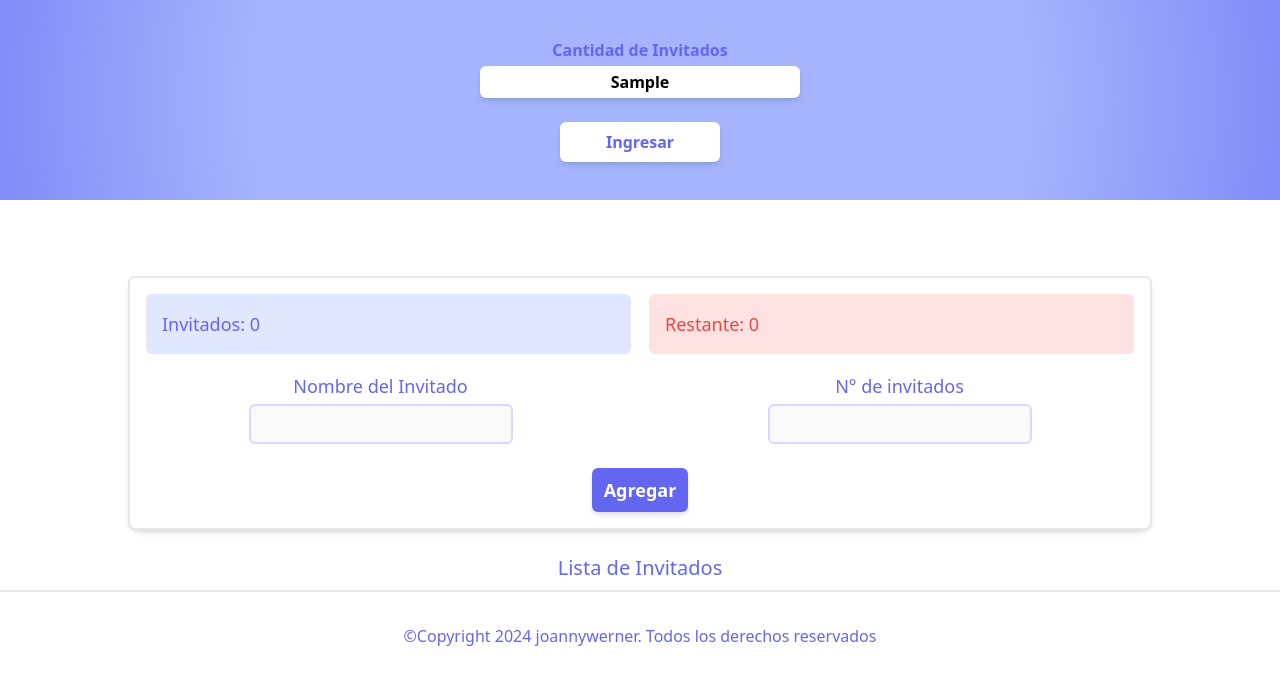
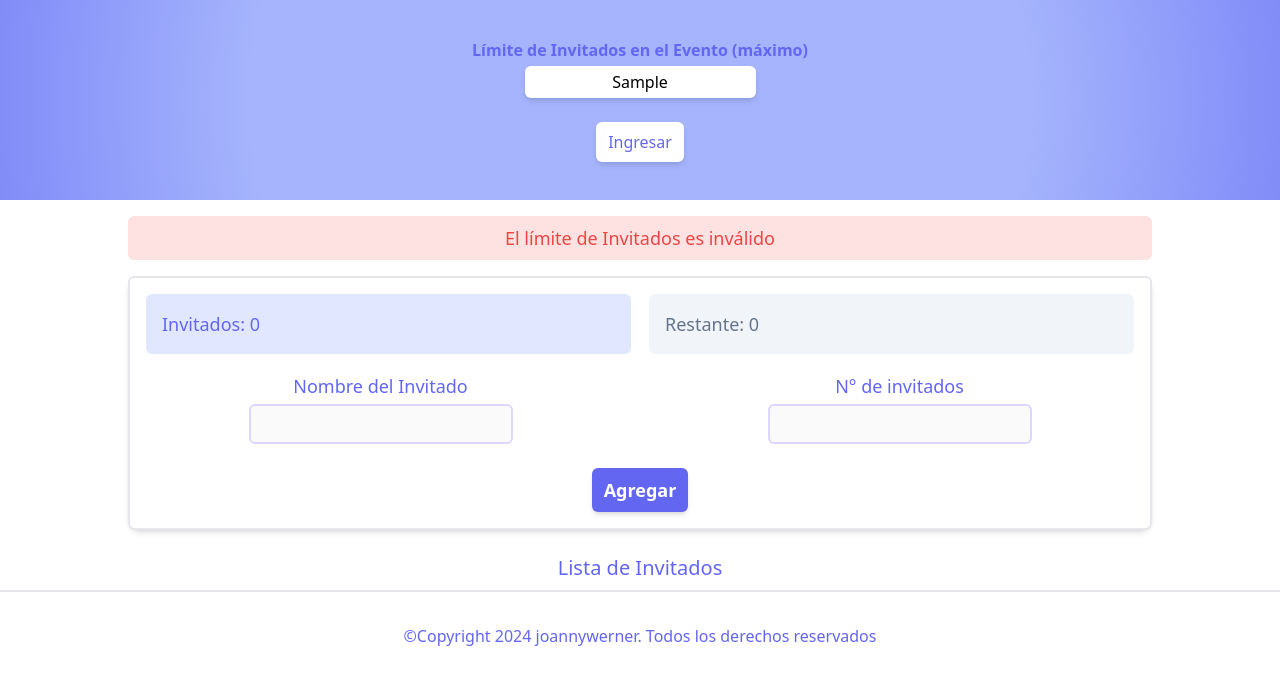
Before and after one commit to jjwernerm/invitadosClass, a website built with Vite: page index.html in a window 1280 px wide. Both pictures are taken after typing "Sample" into the empty fields and a click on the button "Ingresar". Built offline with nearby package versions, Linux system fonts and the light colour scheme.

Commit message:
Validando campos, botones y mensajes de error o éxito

```diff
--- a/css/style.css
+++ b/css/style.css
@@ -13,3 +13,11 @@
 .h-gradient {
   height: 25vh;
 }
+
+.message-success {
+  @apply text-green-500 bg-green-100 rounded-md;
+}
+
+.message-alert {
+  @apply text-red-500 bg-red-100 rounded-md;
+}
--- a/index.html
+++ b/index.html
@@ -16,38 +16,36 @@
   <div id="app">
 
     <!-- MAIN SECTION -->
-    <div class="gradient-color h-gradient font-bold">
-      <div class="h-gradient flex justify-center items-center">
+    <div class="gradient-color h-gradient">
+      <!-- <div class="h-gradient flex items-center"> -->
 
-        <form class="md:w-1/4" id="main-form">
+        <form class="h-gradient w-full flex flex-col justify-center items-center" id="main-form">
 
-          <div class="text-center text-indigo-500">
-            <label for="input-amount">Cantidad de Invitados</label>
+          <div class="w-3/5 text-center font-bold text-indigo-500">
+            <label for="input-amount">Límite de Invitados en el Evento (máximo)</label>
           </div>
 
-          <div class="mt-1 mb-6">
-            <input id="input-amount" type="text" required
-              class="w-full text-center rounded-md py-1 shadow-md outline-none focus:ring-2 ring-indigo-500">
+          <div class="w-1/5 mt-1 mb-6 flex justify-center">
+            <input id="input-limit" type="text" required
+              class="text-center rounded-md py-1 shadow-md outline-none focus:ring-2 ring-indigo-500">
           </div>
 
           <div class="flex justify-center">
             <button type="submit"
-              class="w-2/4 rounded-md bg-white px-3 py-2 text-indigo-500 shadow-md hover:bg-indigo-500 hover:text-white">Ingresar</button>
+              class="w-full rounded-md bg-white px-3 py-2 text-indigo-500 shadow-md hover:bg-indigo-500 hover:text-white">Ingresar</button>
           </div>
 
         </form>
 
-      </div>
+      <!-- </div> -->
     </div>
 
     <!-- WARNING MESSAGE SECTION -->
     <div class="flex justify-center text-sm md:text-lg">
       <div class="w-4/5 mt-4 rounded-xl text-center">
-        <p class="p-2" id="warning-message">&nbsp;</p>
+        <p class="p-2" id="msg-warning">&nbsp;</p>
       </div>
     </div>
-
-
 
     <!-- FORM SECTION -->
     <div class="flex justify-center text-sm md:text-lg">
@@ -61,7 +59,7 @@
               <p>Invitados: <span id="span-guests">0</span></p>
             </div>
 
-            <div class="bg-red-100 text-red-500 rounded-md mt-1 p-4">
+            <div class="bg-slate-100 text-slate-500 rounded-md mt-1 p-4">
               <p>Restante: <span id="span-remaining">0</span></p>
             </div>
 
@@ -91,7 +89,7 @@
 
           <div class="flex justify-center">
             <button type="submit"
-              class="rounded-md bg-indigo-500 px-3 py-2 font-semibold text-white shadow-md hover:bg-indigo-400 hover:text-white">Agregar</button>
+              class="rounded-md bg-indigo-500 px-3 py-2 font-semibold text-white shadow-md hover:bg-indigo-400 hover:text-white" disabled>Agregar</button>
           </div>
 
         </form>
--- a/js/app.js
+++ b/js/app.js
@@ -2,8 +2,8 @@ export function setupApp() {
 
   // Variables
   const mainForm = document.querySelector('#main-form');
-  const inputAmount = document.querySelector('#input-amount');
-  const warningMessage = document.querySelector('#warning-message');
+  const inputLimit = document.querySelector('#input-limit');
+  const msgWarning = document.querySelector('#msg-warning');
   const sectionForm = document.querySelector('#section-form');
   const spanGuests = document.querySelector('#span-guests');
   const spanRemaining = document.querySelector('#span-remaining');
@@ -17,7 +17,7 @@ export function setupApp() {
   eventListeners();
   function eventListeners() {
 
-    mainForm.addEventListener('submit', enterGuests);
+    mainForm.addEventListener('submit', enterLimit);
     sectionForm.addEventListener('submit', addGuests);
 
 
@@ -26,11 +26,11 @@ export function setupApp() {
   //-----------------------------------------
 
   // Class
-  class Guests {
+  class Guest {
 
-    constructor(guests) {
-      this.guests = Number(guests);
-      this.remaining = Number(guests);
+    constructor(guest) {
+      this.guest = Number(guest);
+      this.remaining = Number(guest);
       this.total = [];
     };
   };
@@ -41,13 +41,17 @@ export function setupApp() {
     activateSectionForm(amount) {
 
       // Destructuring
-      const { guests, remaining } = amount;
+      const { guest, remaining } = amount;
 
-      spanGuests.textContent = guests;
+      spanGuests.textContent = guest;
       spanRemaining.textContent = remaining
-      inputAmount.setAttribute('disabled', true);
+      inputLimit.setAttribute('disabled', true);
+      mainForm.querySelector('button[type="submit"]').className = '';
+      mainForm.querySelector('button[type="submit"]').innerHTML = '';
       inputName.removeAttribute('disabled');
       inputNumber.removeAttribute('disabled');
+      sectionForm.querySelector('button[type="submit"]').removeAttribute('disabled');
+
 
     };
 
@@ -55,23 +59,35 @@ export function setupApp() {
 
       if(type === 'error') {
 
-        warningMessage.classList.add('bg-red-100', 'text-red-500', 'rounded-md');
+        msgWarning.classList.add('message-alert');
 
       } else {
 
-        warningMessage.classList.add('bg-green-100', 'text-green-500', 'rounded-md');
+        msgWarning.classList.add('message-success');
 
       };
 
       // Mensaje de error en el HTML
-      warningMessage.textContent = message;
+      msgWarning.textContent = message;
 
-      // Quitar mensaje de error en el HTML
-      // setTimeout(() => {
-      //   warningMessage.innerHTML = '&nbsp;';
-      //   warningMessage.classList.remove('bg-red-100', 'bg-green-100');
-      //   warningMessage.remove();
-      // }, 3000);
+      // Quitar mensaje después de 3 segundos
+      setTimeout(() => {
+
+        // Dejo un espacio en blanco para mantener el estilo de márgenes y relleno en en lugar de mensajes.
+        msgWarning.innerHTML = '&nbsp;';
+        inputName.value = '';
+        inputNumber.value = '';
+
+        if (type === 'error') {
+
+          msgWarning.classList.remove('message-alert');
+
+        } else {
+
+          msgWarning.classList.remove('message-success');
+        };
+
+      }, 3000);
 
     };
 
@@ -85,18 +101,21 @@ export function setupApp() {
   //-----------------------------------------
 
   // Functions
-  function enterGuests(e) {
+  function enterLimit(e) {
     e.preventDefault();
 
-    const amount = Number(inputAmount.value);
+    const limit = Number(inputLimit.value);
 
     // Instances Guest: crear el objeto 'guest' a partir de la clase 'Guest'
-    guests = new Guests(amount);
+    guests = new Guest(limit);
 
-    if(amount <= 0 || isNaN(amount)) {
-      console.log('La Cantidad de Invitados es inválida');
+    if(limit <= 0 || isNaN(limit)) {
+      ui.warningMessage('El límite de Invitados es inválido', 'error');
+      return;
+
     } else {
       ui.activateSectionForm(guests);
+      return;
     };
 
   };
```
